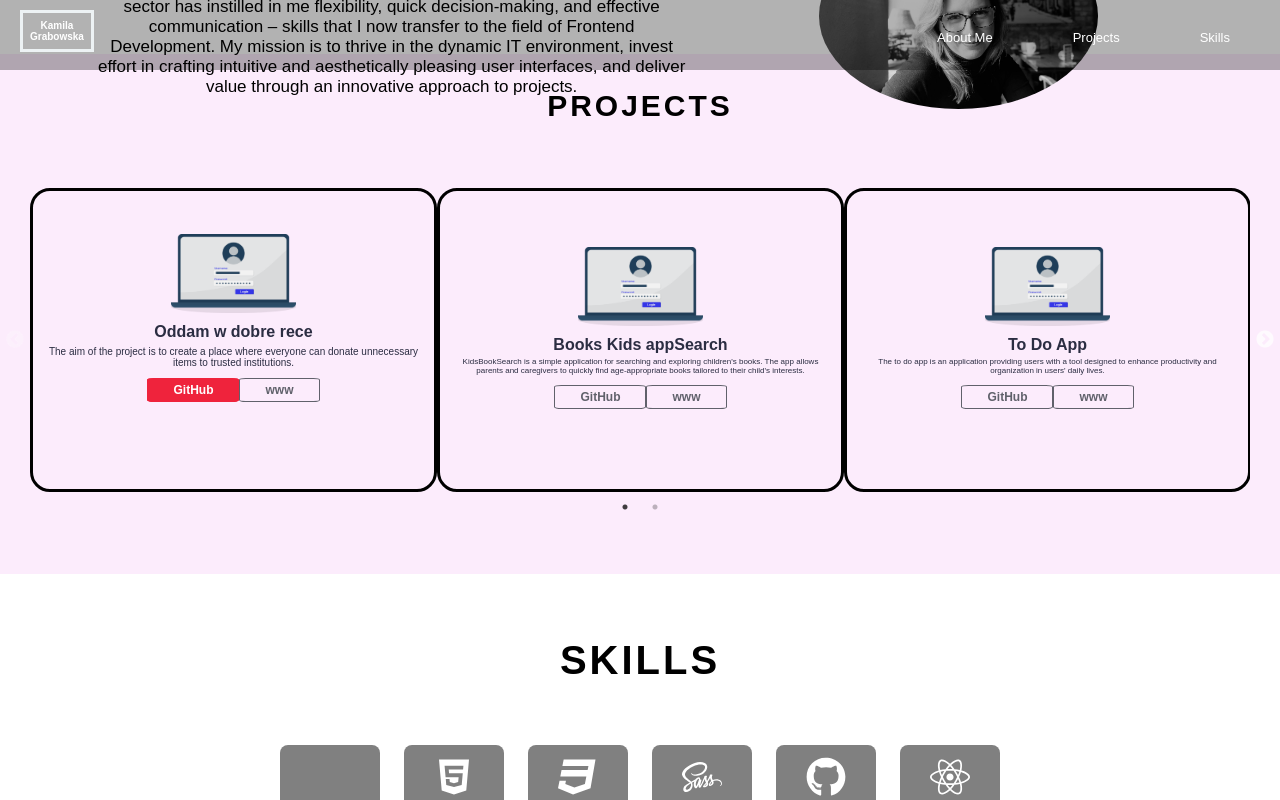
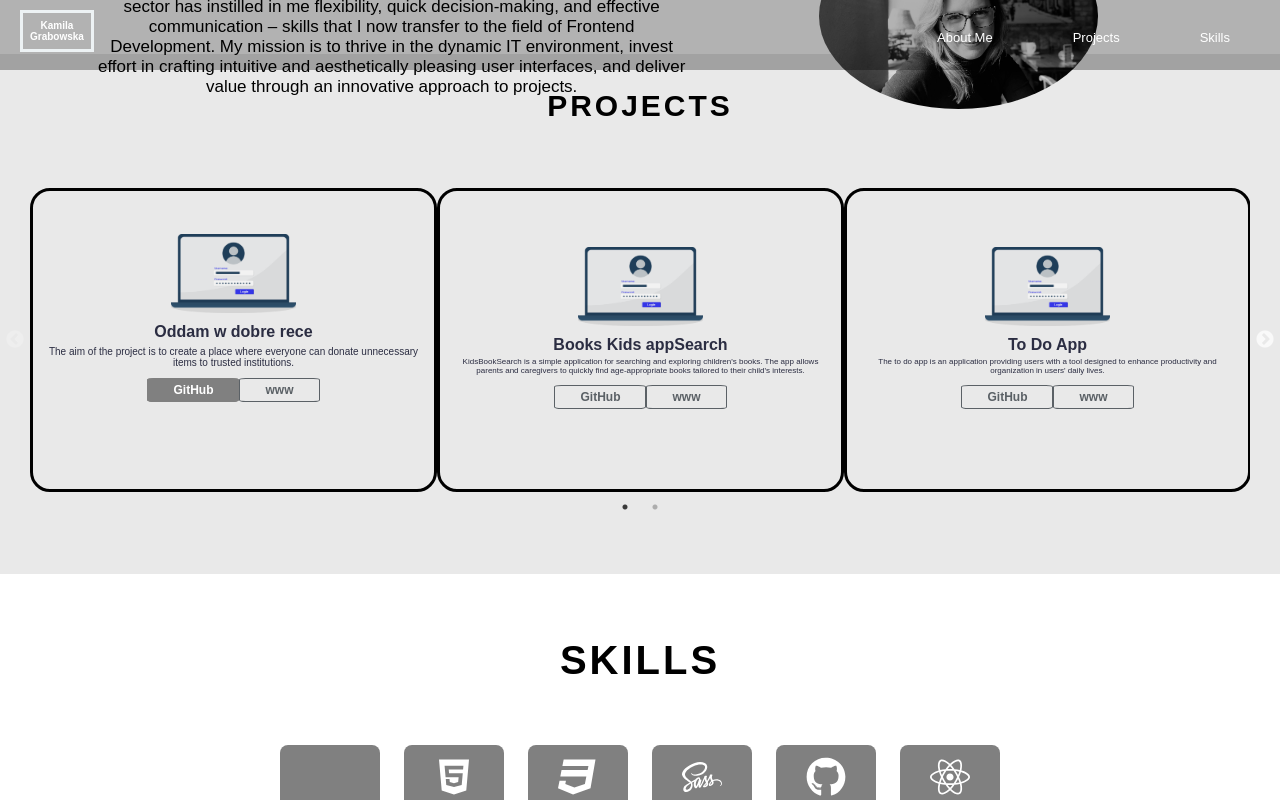
Before and after one commit to KamilaGrabowska/Build_a_Profesional_Portfolio_Using_React, a React (Vite) app: page / in a window 1280 px wide. In both pictures the pointer is over the link 193 px from the left and 1446 px from the top of the page. Shown: the part 1046-1846 px from the top of the page. Built offline with nearby package versions, Linux system fonts and the light colour scheme; some icons are missing.

Commit message:
add new bgc to component project

```diff
--- a/src/components/Projects.scss
+++ b/src/components/Projects.scss
@@ -1,5 +1,5 @@
 .projects {
-  background-color: #fcecfc;
+  background-color: #e9e9e9;
   height: 65vh;
   margin-top: -2rem;
 }
@@ -84,8 +84,8 @@
 .project-button:hover,
 .project-button:active,
 .project-button:focus{
-  background-color: #ef233c;
-  border-color: #ef233c;
+  background-color: grey;
+  border-color: grey;
   color: white;
 }
 @media (min-width: 500px) and (max-width: 650px) {
--- a/src/data/projects.json
+++ b/src/data/projects.json
@@ -15,9 +15,8 @@
   {
     "name" : "To Do App",
     "description" : "The to do app is an application providing users with a tool designed to enhance productivity and organization in users' daily lives.",
-    "link" : "https://github.com/KamilaGrabowska/todo_mv/tree/master"
-
-
+    "link" : "https://github.com/KamilaGrabowska/todo_mv/tree/master",
+    "www" : "https://todomvckg.web.app/"
 
   },
   {
```
